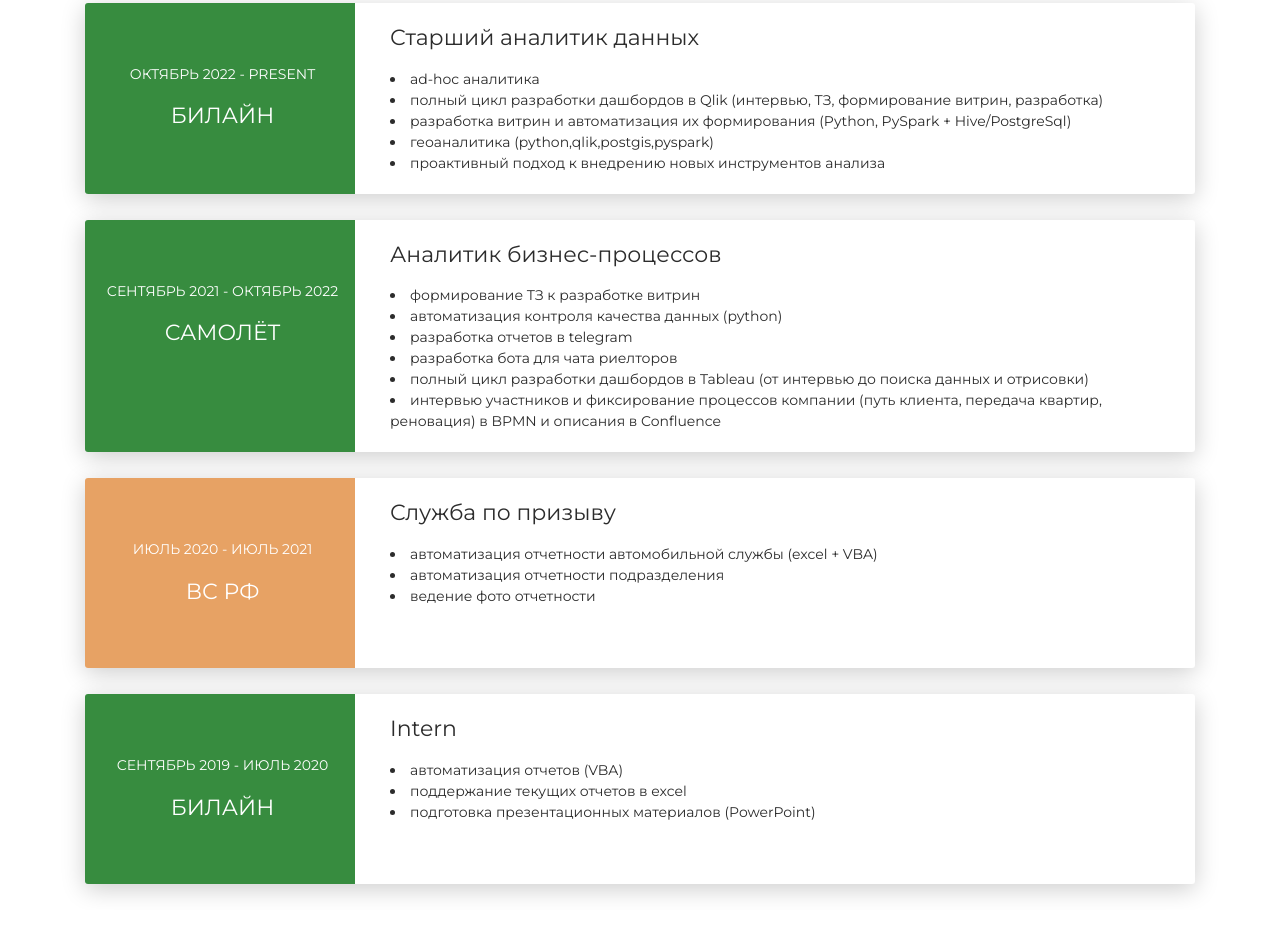
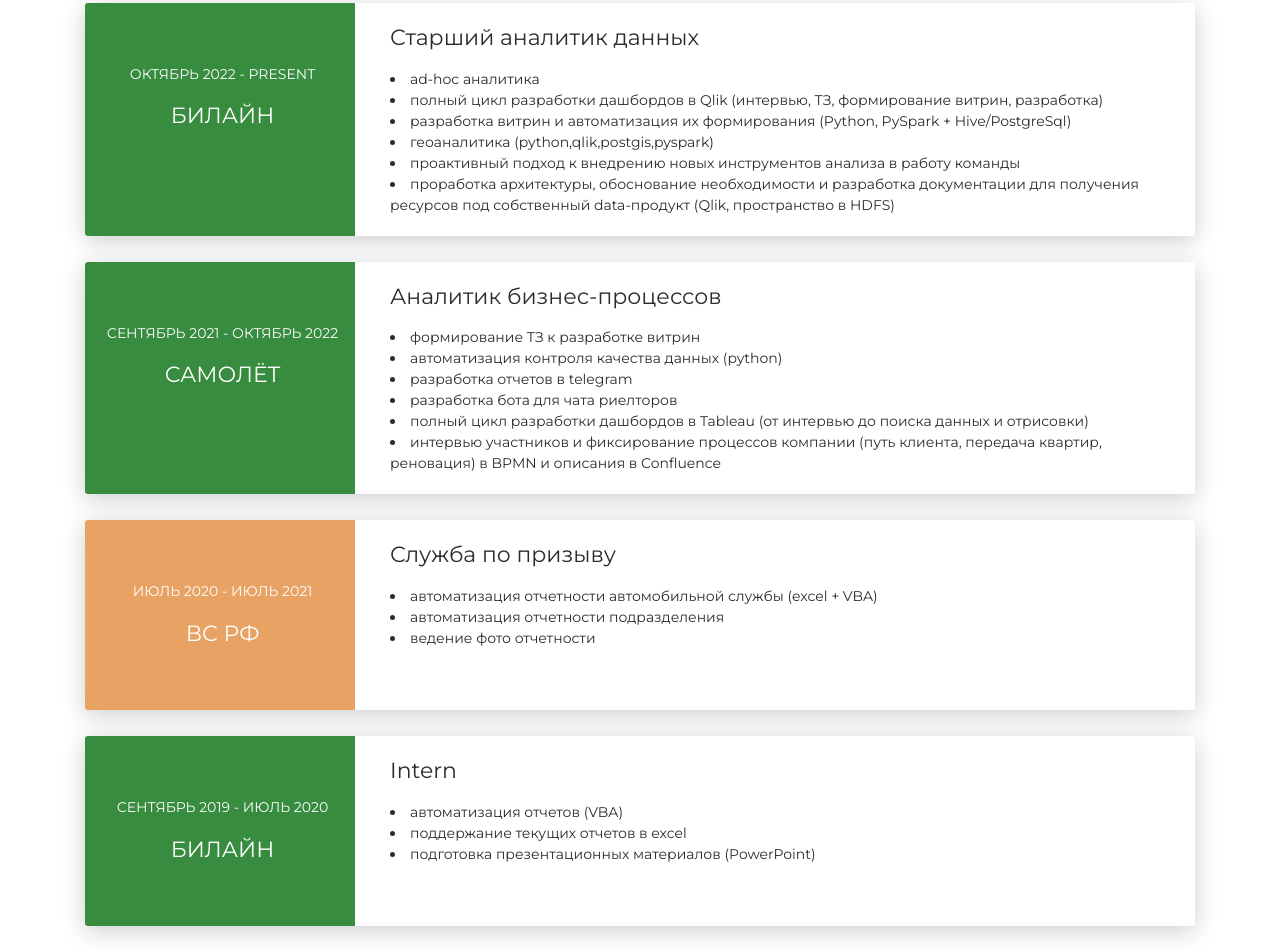
Before and after one commit to sevibogdanov/sevibogdanov.github.io, a plain HTML site: page index.html in a window 1280 px wide. Shown: the part 2348-3298 px from the top of the page. Drawn offline with Linux system fonts and the light colour scheme.

Commit message:
проработка архитектуры

```diff
--- a/index.html
+++ b/index.html
@@ -260,7 +260,8 @@
                 <li>полный цикл разработки дашбордов в Qlik (интервью, ТЗ, формирование витрин, разработка)</li>
                 <li>разработка витрин и автоматизация их формирования (Python, PySpark + Hive/PostgreSql)</li>
                 <li>геоаналитика (python,qlik,postgis,pyspark)</li>
-                <li>проактивный подход к внедрению новых инструментов анализа</li>
+                <li>проактивный подход к внедрению новых инструментов анализа в работу команды</li>
+                <li>проработка архитектуры, обоснование необходимости и разработка документации для получения ресурсов под собственный data-продукт (Qlik, пространство в HDFS)</li>
           </div>
         </div>
       </div>
```
